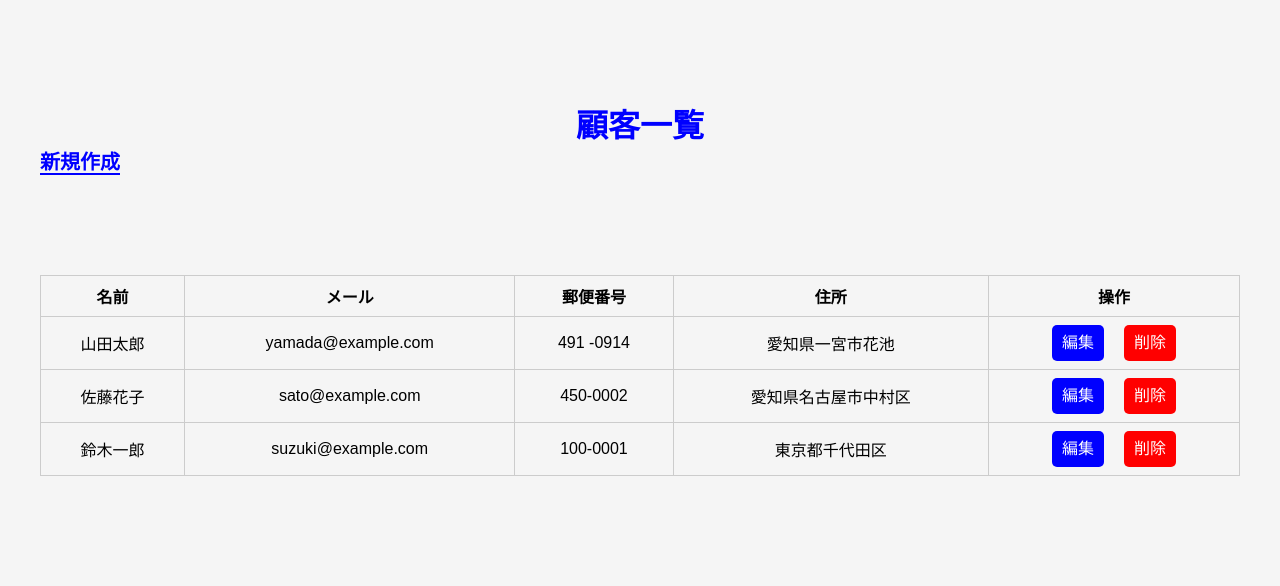
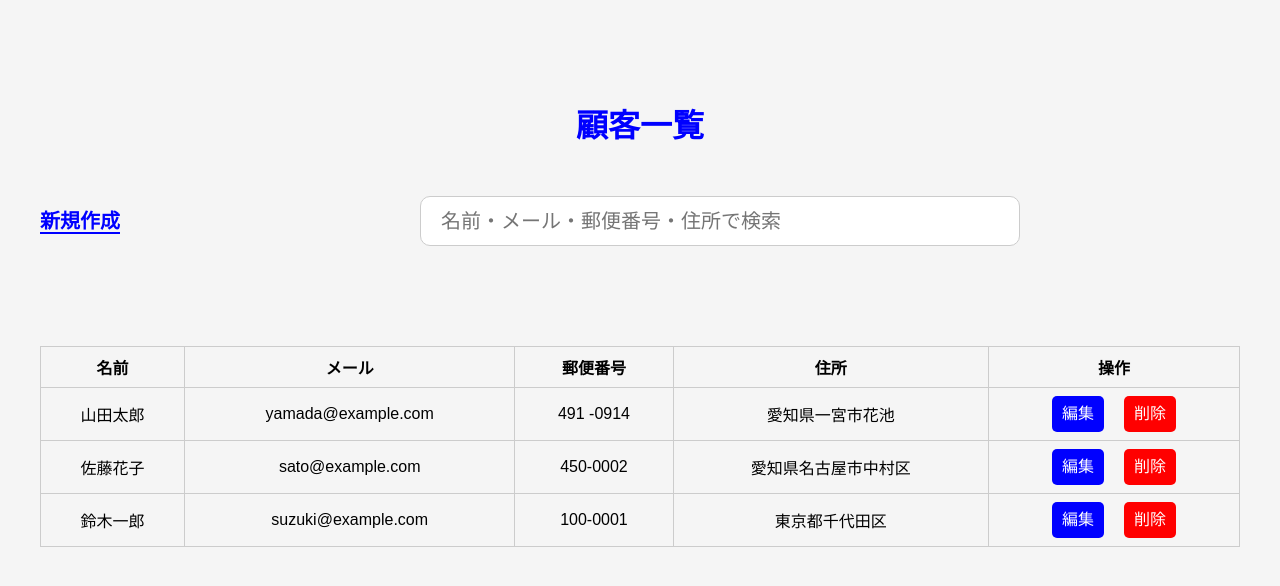
Before and after one commit to yuriko52-star/react-customer-app, a React (Vite) app: page / in a window 1280 px wide. Shown: the top 586 px of the page. Built offline with nearby package versions, Linux system fonts and the light colour scheme.

Commit message:
検索機能

```diff
--- a/src/App.jsx
+++ b/src/App.jsx
@@ -9,6 +9,7 @@ import "./index.css";
 
 function App() {
   const [customerList, setCustomerList] = useState(customers);
+  const [keyword, setKeyword] = useState("");
 
   const addCustomer = (customer) => {
     setCustomerList([
@@ -32,7 +33,15 @@ function App() {
     const newCustomers = customerList.filter((customer) => customer.id !== id);
     setCustomerList(newCustomers);
   };
-
+  // 検索機能
+  const filteredCustomers = customerList.filter((customer) => {
+    return (
+      customer.name.includes(keyword) ||
+      customer.email.includes(keyword) ||
+      String(customer.postal_code).includes(keyword) ||
+      customer.address.includes(keyword)
+    );
+  });
   return (
     <>
       <BrowserRouter>
@@ -40,7 +49,12 @@ function App() {
           <Route
             path="/"
             element={
-              <Home customerList={customerList} handleDelete={handleDelete} />
+              <Home
+                customerList={filteredCustomers}
+                handleDelete={handleDelete}
+                keyword={keyword}
+                setKeyword={setKeyword}
+              />
             }
           ></Route>
           <Route
--- a/src/components/CustomerList.jsx
+++ b/src/components/CustomerList.jsx
@@ -1,12 +1,25 @@
 import { Link } from "react-router-dom";
 
-function CustomerList({ customerList, handleDelete }) {
+function CustomerList({ customerList, handleDelete, keyword, setKeyword }) {
   return (
     <div className="box">
       <h2 className="page-title">顧客一覧</h2>
       <Link className="create-link" to="/create">
         新規作成
       </Link>
+      <input
+        type="text"
+        placeholder="名前・メール・郵便番号・住所で検索"
+        value={keyword}
+        onChange={(e) => setKeyword(e.target.value)}
+        className="search-input"
+      />
+      {keyword && (
+        <p className="search-message">
+          「{keyword}」の検索結果:{customerList.length}件
+        </p>
+      )}
+
       <table className="table">
         <thead>
           <tr>
@@ -18,7 +31,12 @@ function CustomerList({ customerList, handleDelete }) {
           </tr>
         </thead>
         <tbody>
-          {customerList.map((customer) => (
+          {customerList.length === 0 && keyword ? (
+            <tr>
+              <td colSpan="5">該当する顧客がありません</td>
+            </tr>
+          ) : (
+            customerList.map((customer) => (
               <tr key={customer.id}>
                 <td>{customer.name}</td>
                 <td>{customer.email}</td>
@@ -39,7 +57,8 @@ function CustomerList({ customerList, handleDelete }) {
                   </button>
                 </td>
               </tr>
-          ))}
+            ))
+          )}
         </tbody>
       </table>
     </div>
--- a/src/index.css
+++ b/src/index.css
@@ -124,3 +124,13 @@ dd {
   align-items: center;
   justify-content: center;
 }
+.search-input {
+  margin: 50px 0 0 300px;
+}
+.search-message {
+  color: green;
+  font-weight: bold;
+  font-size: 20px;
+  text-align: center;
+  margin-top: 20px;
+}
--- a/src/pages/Home.jsx
+++ b/src/pages/Home.jsx
@@ -1,8 +1,13 @@
 import CustomerList from "../components/CustomerList";
-function Home({ customerList, handleDelete }) {
+function Home({ customerList, handleDelete, keyword, setKeyword }) {
   return (
     <>
-      <CustomerList customerList={customerList} handleDelete={handleDelete} />
+      <CustomerList
+        customerList={customerList}
+        handleDelete={handleDelete}
+        keyword={keyword}
+        setKeyword={setKeyword}
+      />
     </>
   );
 }
```
Lines whose indentation alone changed are shown as unchanged.
